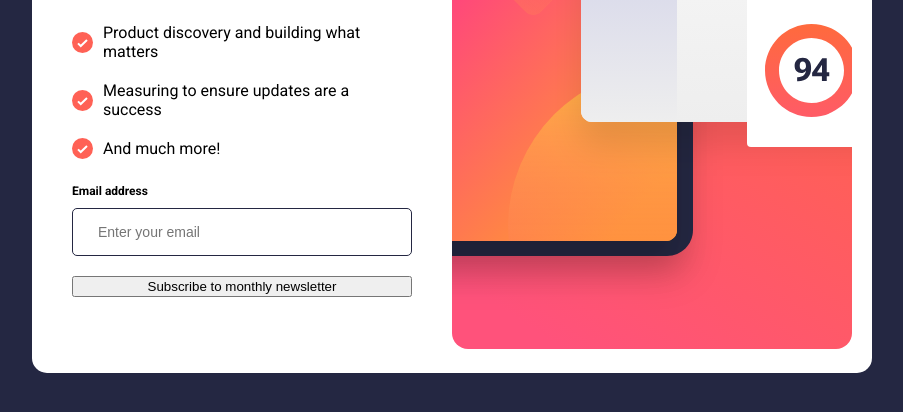
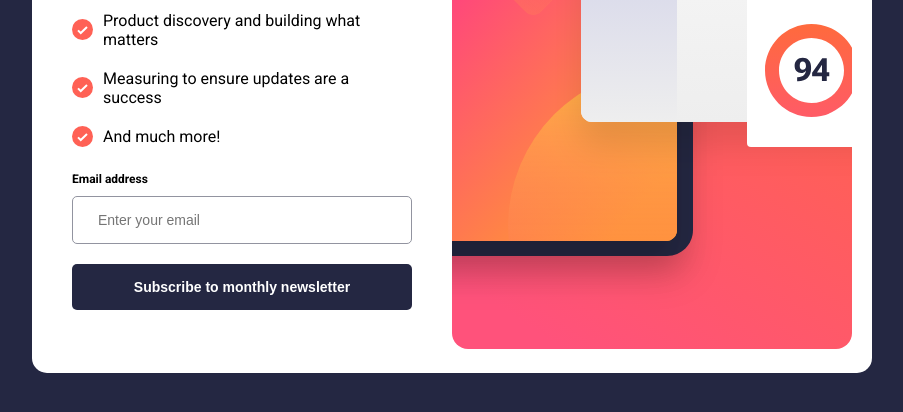
Before and after one commit to abedin-fahim/newsletter-signup, a plain HTML site: page index.html in a window 1280 px wide. Shown: the part 346-758 px from the top of the page, without its empty margins (188-1091 px from the left). Drawn offline with Linux system fonts and the light colour scheme.

Commit message:
design completed

```diff
--- a/css/style.css
+++ b/css/style.css
@@ -86,10 +86,21 @@ body {
   padding: 15px 25px;
   font-size: 14px;
   border-radius: 5px;
-  border: 1px solid var(--color-dark-slate-gray);
+  color: var(--color-gray);
+  border: 1px solid var(--color-gray);
   margin-bottom: 20px;
   width: 100%;
   box-sizing: border-box;
+}
+
+.content-wrapper__button {
+  padding-block: 15px;
+  font-size: 14px;
+  font-weight: 700;
+  background-color: var(--color-dark-slate-gray);
+  color: var(--color-white);
+  border-radius: 5px;
+  border: none;
 }
 
 .content-wrapper__email:focus-visible {
```
Also changed, not shown: index.html (+2 -1 lines).
